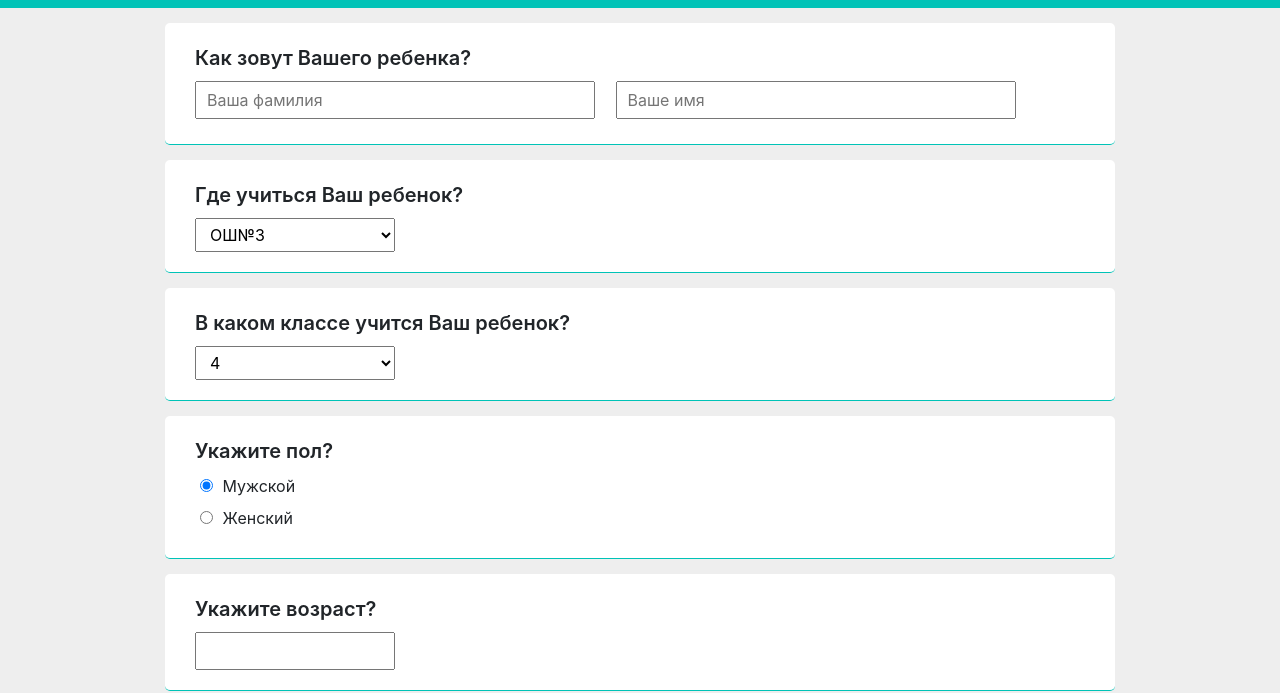
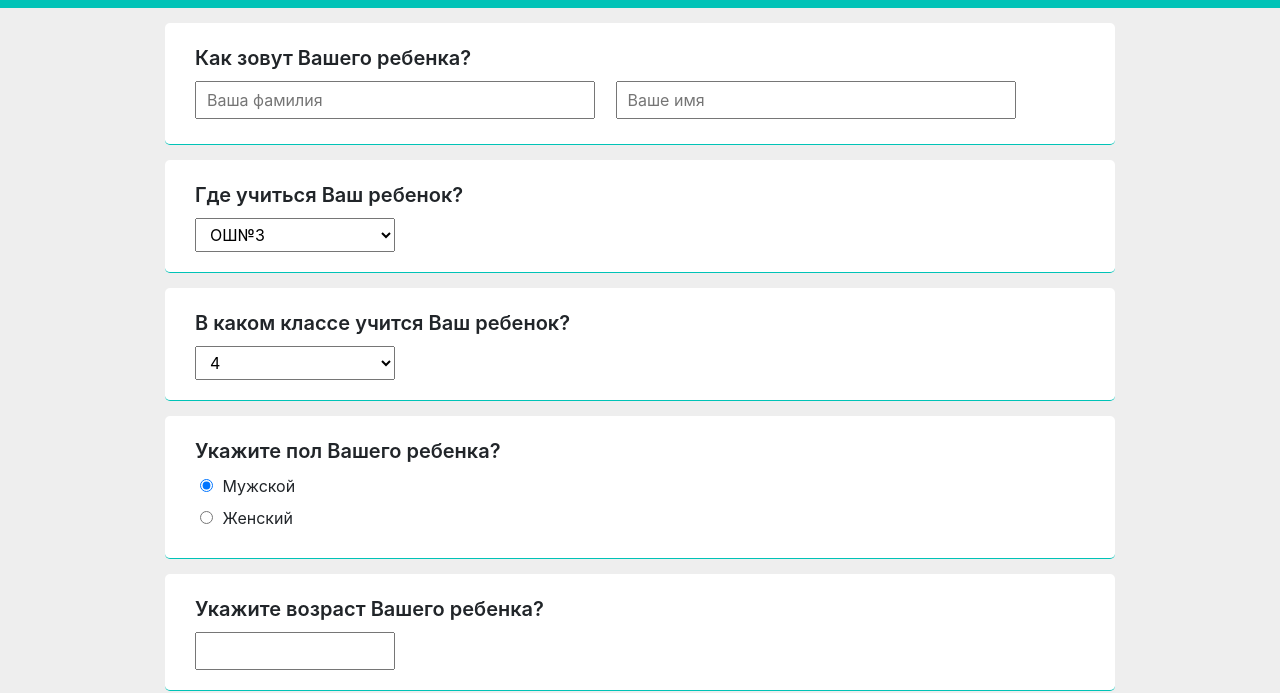
Before and after one commit to MatveiVasilenko/msportQuez, a plain HTML site: page index.html in a window 1280 px wide. Shown: the part 113-806 px from the top of the page. Drawn offline with nearby package versions, Linux system fonts and the light colour scheme.

Commit message:
commit js

```diff
--- a/index.html
+++ b/index.html
@@ -64,7 +64,7 @@
 
 					<div class="question col-md-10 offset-md-1">
 						<div class="title">
-							<label for="">Укажите пол?</label>
+							<label for="">Укажите пол Вашего ребенка?</label>
 						</div>
 						<div>
 							<div>
@@ -80,7 +80,7 @@
 
 					<div class="question col-md-10 offset-md-1">
 						<div class="title">
-							<label for="">Укажите возраст?</label>
+							<label for="">Укажите возраст Вашего ребенка?</label>
 						</div>
 						<div>
 							<div>
```
